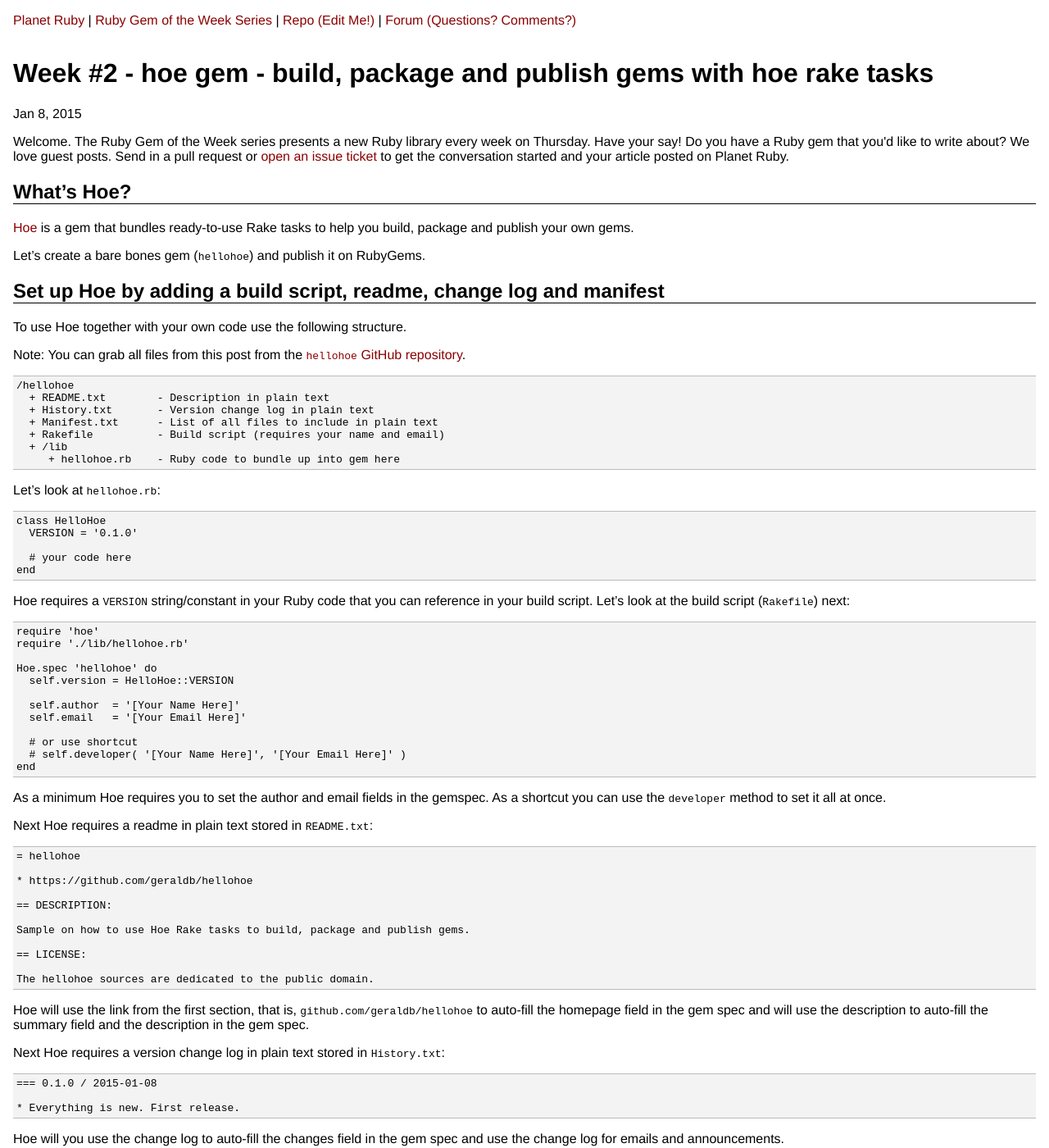
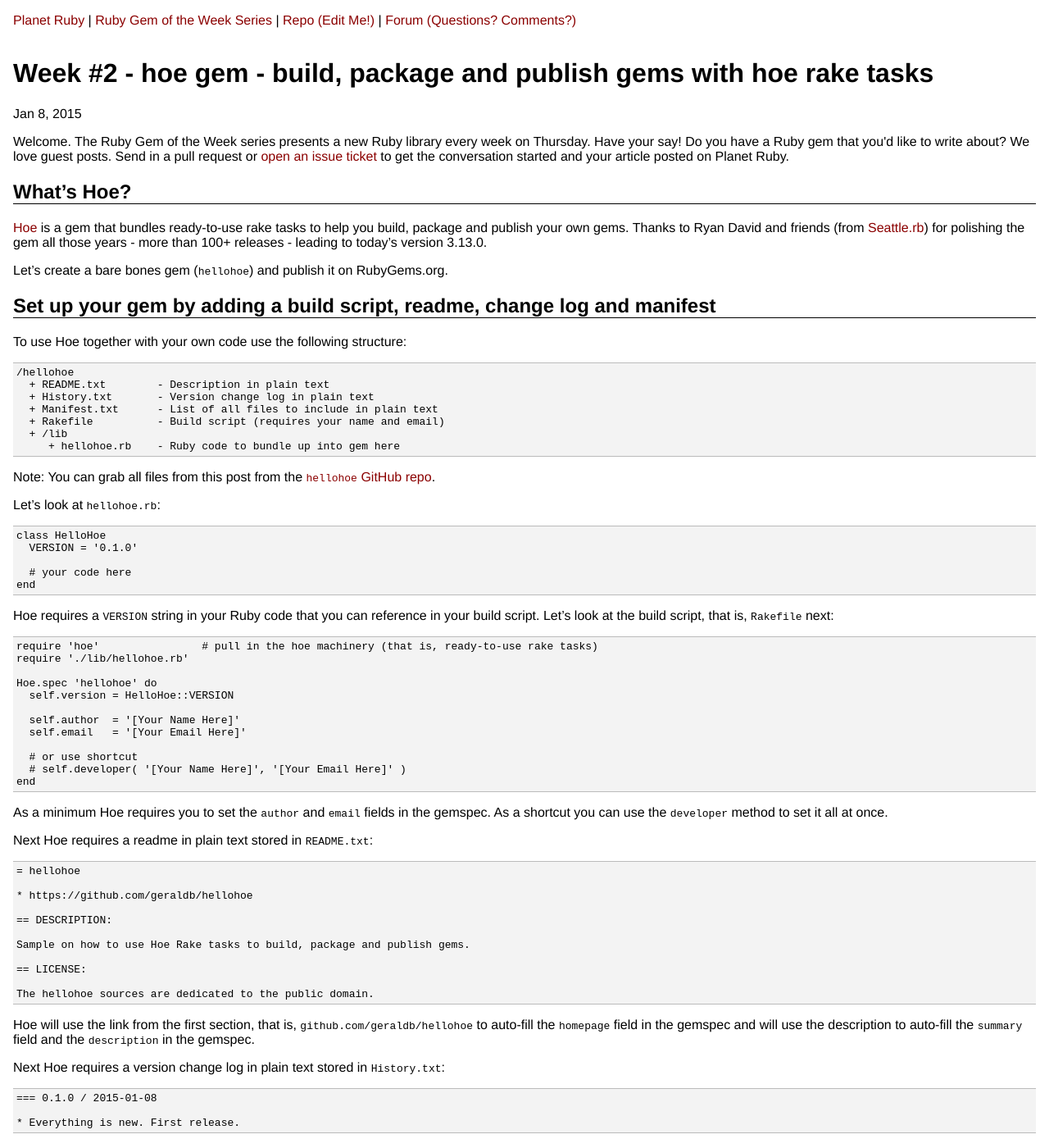
Before and after one commit to planetruby/gems, a Jekyll site: the page built from _posts/2015-01-08-week-2-hoe.md, in a window 1280 px wide and 1400 px high. Shown: the whole window at 82% size. Built offline with Jekyll 4.4.1, drawn with Linux system fonts in a browser that asks for light colours; some of the changed text lies outside the part shown.

Commit message:
Update 2015-01-08-week-2-hoe.md

```diff
--- a/_posts/2015-01-08-week-2-hoe.md
+++ b/_posts/2015-01-08-week-2-hoe.md
@@ -5,16 +5,14 @@
 
 ## What's Hoe?
 
-[Hoe](https://github.com/seattlerb/hoe) is a gem that bundles ready-to-use Rake tasks
-to help you build, package and publish your own gems.
+[Hoe](https://github.com/seattlerb/hoe) is a gem that bundles ready-to-use rake tasks
+to help you build, package and publish your own gems. Thanks to Ryan David and friends (from [Seattle.rb](http://www.seattlerb.org/)) for polishing the gem all those years  - more than 100+  releases - leading to today's version 3.13.0.
 
-Let's create a bare bones gem (`hellohoe`) and publish it on RubyGems.
+Let's create a bare bones gem (`hellohoe`) and publish it on RubyGems.org.
 
-## Set up Hoe by adding a build script, readme, change log and manifest
+## Set up your gem by adding a build script, readme, change log and manifest
 
-To use Hoe together with your own code use the following structure.
-
-Note: You can grab all files from this post from the [`hellohoe` GitHub repository](https://github.com/geraldb/hellohoe).
+To use Hoe together with your own code use the following structure:
 
 ~~~
 /hellohoe
@@ -26,6 +24,8 @@
      + hellohoe.rb    - Ruby code to bundle up into gem here
 ~~~
 
+Note: You can grab all files from this post from the [`hellohoe` GitHub repo](https://github.com/geraldb/hellohoe).
+
 Let's look at `hellohoe.rb`:
 
 ~~~
@@ -36,11 +36,12 @@
 end
 ~~~
 
-Hoe requires a `VERSION` string/constant in your Ruby code that you can reference in your build script.
-Let's look at the build script (`Rakefile`) next:
+Hoe requires a `VERSION` string in your Ruby code that you can reference in your build script.
+Let's look at the build script, that is, `Rakefile` next:
+
 
 ~~~
-require 'hoe'
+require 'hoe'                # pull in the hoe machinery (that is, ready-to-use rake tasks)
 require './lib/hellohoe.rb'
 
 Hoe.spec 'hellohoe' do
@@ -54,7 +55,7 @@
 end
 ~~~
 
-As a minimum Hoe requires you to set the author and email fields in the gemspec.
+As a minimum Hoe requires you to set the `author` and `email` fields in the gemspec.
 As a shortcut you can use the `developer` method to set it all at once.
 
 Next Hoe requires a readme in plain text stored in `README.txt`:
@@ -74,8 +75,8 @@
 ~~~
 
 Hoe will use the link from the first section, that is, `github.com/geraldb/hellohoe`
-to auto-fill the homepage field in the gem spec and will use the description to
-auto-fill the summary field and the description in the gem spec.
+to auto-fill the `homepage` field in the gemspec and will use the description to
+auto-fill the `summary` field and the `description` in the gemspec.
 
 Next Hoe requires a version change log in plain text stored in `History.txt`:
 
@@ -85,7 +86,7 @@
 * Everything is new. First release.
 ~~~
 
-Hoe will you use the change log to auto-fill the changes field in the gem spec
+Hoe will you use the change log to auto-fill the `changes` field in the gemspec
 and use the change log for emails and announcements.
 
 Finally, Hoe requires a manifest - a list of all files to include in plain text stored in `Manifest.txt`:
@@ -98,7 +99,7 @@
 lib/hellohoe.rb
 ~~~
 
-Now you're all set to use Hoe's Rake tasks to build, package and publish gems and more.
+Now you're all set to use Hoe's rake tasks to build, package and publish gems and more.
 You can list all tasks issuing `rake -T`. Resulting in:
 
 ~~~
@@ -135,9 +136,9 @@
 
 ## Using `debug_gem`, `gem`, `package`, `install_gem` tasks
 
-Let's try some Hoe tasks. Issue `rake debug_gem` to show the gem spec Hoe generates
+Let's try some Hoe tasks. Run `rake debug_gem` to show the gemspec Hoe generates
 from your build script settings, readme, change log and manifest.
-Next, let's build the gem. Issue `rake gem`. Resulting in:
+Next, let's build the gem. Run `rake gem`. Resulting in:
 
 ~~~
 mkdir -p pkg
@@ -226,14 +227,14 @@
 
 Now you're ready to use `hoe` to upload (push) your gem to RubyGems.org
 without requiring to enter a user and password.
-Issue the command `rake release` and pass along the required release version. Example:
+Run the command `rake release` and pass along the required release version. Example:
 
 ~~~
 $ rake release VERSION=0.1.0
 ~~~
 
-Check your RubyGems.org project site if it all worked.
-Note, that it will take a minute or more untilyour uploaded gem gets added to the public RubyGems index.
+Check your RubyGems.org project site (e.g. [`rubygems.org/gems/hellohoe`](https://rubygems.org/gems/hellohoe)) if it all worked.
+Note, that it will take a minute or more until your uploaded gem gets added to the public RubyGems index.
 You can check if your gem is available using the `list` command with the `-r` (remote) switch.
 Example:
 
```
Also changed, not shown: other parts of _posts/2015-01-08-week-2-hoe.md (+10 -9 lines).
